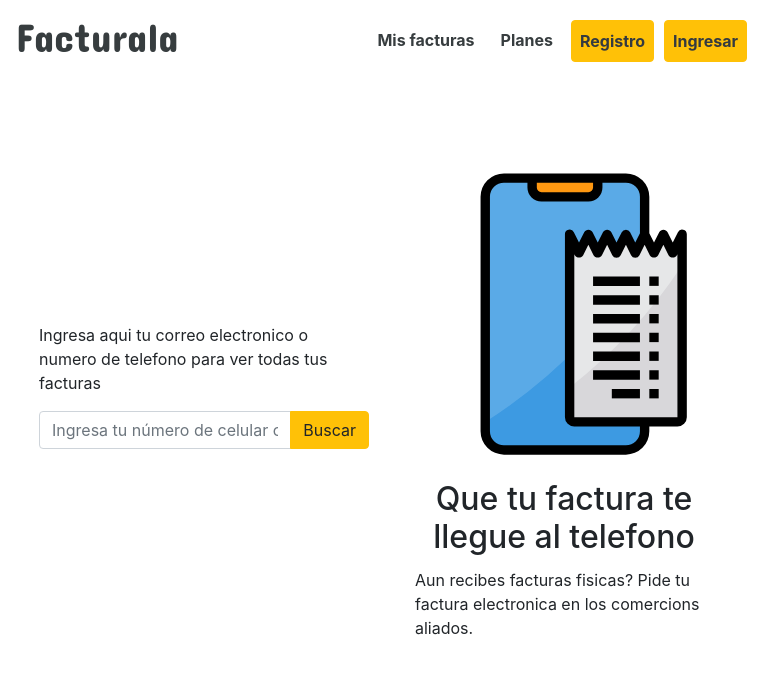
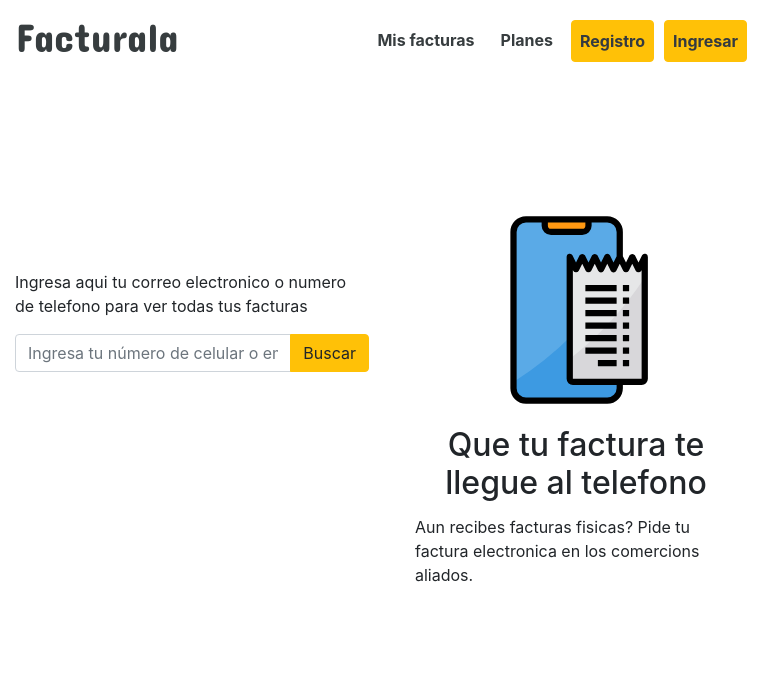
Before and after one commit to Facturala/frontend-app, a React (Create React App) app: page / in a window 768 px wide. Shown: the top 674 px of the page. Built offline with nearby package versions, Linux system fonts and the light colour scheme.

Commit message:
basic layout mis-facturas improved, added css keyframes for responsive design in mobile and tablests

```diff
--- a/src/App.js
+++ b/src/App.js
@@ -7,7 +7,7 @@ function App() {
   return (
     <div className="App">
       <Header></Header>
-      <section className="p-0">
+      <section className="container-fluid">
         <BuscarFactura></BuscarFactura>
       </section>
     </div>
--- a/src/components/buscarFactura/buscarFactura.js
+++ b/src/components/buscarFactura/buscarFactura.js
@@ -5,9 +5,8 @@ import online from '../../resources/online.svg'
 
 export default function BuscarFactura() {
     return (
-        <div className="container p-0">
-            <div className="buscarFactura-row row m-0 p-0">
-                <section className="buscarFactura-row__section col-sm-6 mb-5">
+        <div className="buscarFactura-row row">
+            <section className="buscarFactura-row__section col-md-6">
                 <p>Ingresa aqui tu correo electronico o numero de telefono para ver todas tus facturas</p>
                 <form className="input-group">
                     <input type="text" className="form-control" placeholder="Ingresa tu número de celular o email" aria-label="Recipient's username" aria-describedby="button-addon2" />
@@ -16,9 +15,9 @@ export default function BuscarFactura() {
                     </div>
                 </form>
             </section>
-                <section className="buscarFactura-row__section col-sm-6" id="t">
+            <section className="buscarFactura-row__section col-md-6">
                 <div>
-                        <img src={online} style={{ height: '300px' }}></img>
+                    <img src={online}></img>
                 </div>
                 <article className="card--background card p-3 text-black">
                     <h2 className="card__title card-title text-center">Que tu factura te llegue al telefono</h2>
@@ -26,6 +25,5 @@ export default function BuscarFactura() {
                 </article>
             </section>
         </div>
-        </div>
     )
 }
--- a/src/styles/buscarFactura.scss
+++ b/src/styles/buscarFactura.scss
@@ -1,32 +1,74 @@
 @import 'colors&Fonts.scss';
 
-*{
-    margin: 0;
-    padding: 0;
+@mixin buscarFactura($pading-top) {
+    justify-content: space-around;
+    padding-top: $pading-top;
 }
-.card:not(.card--background){
+
+.card:not(.card--background) {
     border-radius: 0;
     background-color: black;
 }
-.card--background{
+
+.card--background {
     border: none;
 }
-.form{
+
+.form {
     background: black;
 }
-.buscarFactura-row{
-    height: 70vh;
-    // background: red;
-    justify-content: space-around;
-    align-items: center;
-    min-width: 99%;
+
+.buscarFactura-row {
+    @include buscarFactura(0)
 }
-.buscarFactura-row__section:last-child{
-    // background: red;
-    display:flex;
+
+.buscarFactura-row__section:last-child {
+    display: flex;
     flex-wrap: wrap;
-    justify-content: flex-end;
-    article{
+    justify-content: center;
+    img {
+        height: 300px;
+    }
+    article {
         max-width: 70vh;
     }
 }
+
+@media(max-width:768px) {
+    .buscarFactura-row {
+        @include buscarFactura(4px);
+    }
+    .buscarFactura-row__section:not(:last-child) {
+        padding-top: 0px;
+    }
+    .buscarFactura-row__section:last-child {
+        img {
+            margin-top: 30px;
+            height: 150px;
+        }
+
+        article {
+            max-width: 100%;
+        }
+    }
+}
+@media(min-width:768px) {
+    .buscarFactura-row {
+        @include buscarFactura(50px);
+        align-items:flex-start;
+    }
+
+    .buscarFactura-row__section:not(:last-child) {
+        padding-top: 90px;
+    }
+
+    .buscarFactura-row__section:last-child {
+        img {
+            height: 200px;
+        }
+
+        article {
+            max-width: 100%;
+        }
+    }
+}
```
Also changed, not shown: 1 other file (tests, documents, lock files or other folders). Lines whose indentation alone changed are shown as unchanged.
